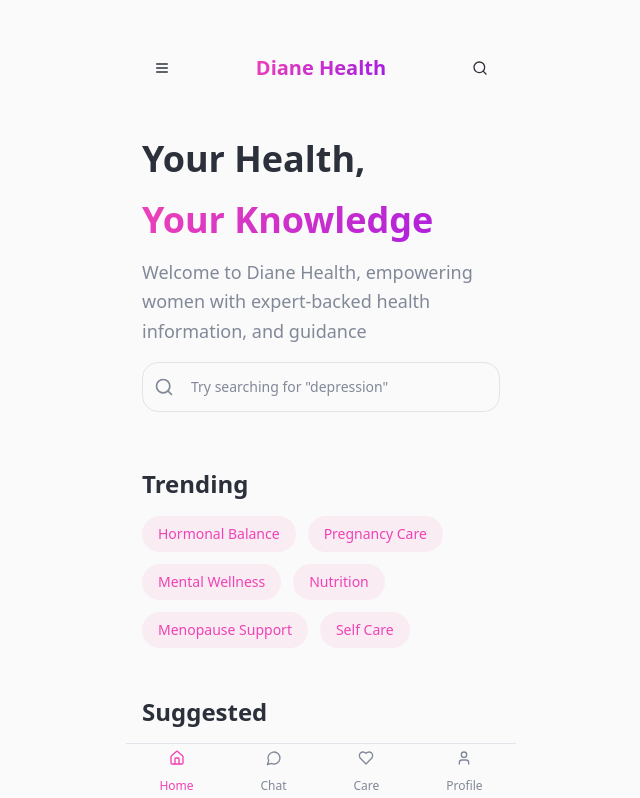
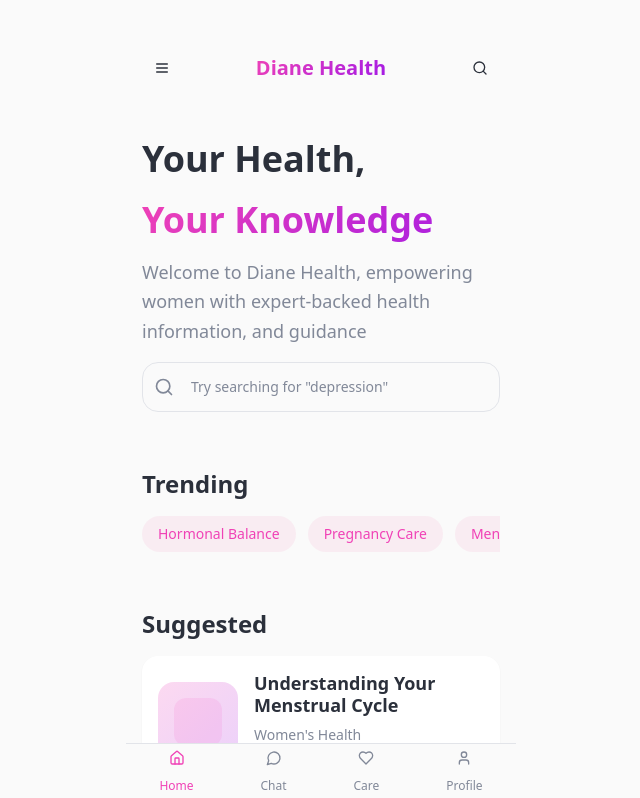
Before and after one commit to georgedial/women-whispers-feed, a React (Vite) app: page / in a window 1280 px wide. Shown: the top 798 px of the page, without its empty margins (319-959 px from the left). Built offline with nearby package versions, Linux system fonts and the light colour scheme; the HTML template or start-up script is replaced by a standard one.

Commit message:
Update trending pills to be slidable

```diff
--- a/src/components/TrendingSection.tsx
+++ b/src/components/TrendingSection.tsx
@@ -12,12 +12,14 @@ const TrendingSection = () => {
     <section className="px-4 py-6">
       <h3 className="text-2xl font-bold mb-4">Trending</h3>
 
-      <div className="flex flex-wrap gap-3">
-        {trendingTopics.map((topic, index) => (
-          <span key={index} className="trend-tag">
-            {topic}
-          </span>
-        ))}
+      <div className="flex gap-3 overflow-x-auto scrollbar-hide pb-2">
+        <div className="flex gap-3 min-w-max">
+          {trendingTopics.map((topic, index) => (
+            <span key={index} className="trend-tag whitespace-nowrap">
+              {topic}
+            </span>
+          ))}
+        </div>
       </div>
     </section>
   );
--- a/src/index.css
+++ b/src/index.css
@@ -144,4 +144,13 @@
     transform: translateY(-1px);
     box-shadow: var(--shadow-card);
   }
+
+  .scrollbar-hide {
+    -ms-overflow-style: none;
+    scrollbar-width: none;
+  }
+
+  .scrollbar-hide::-webkit-scrollbar {
+    display: none;
+  }
 }
```
